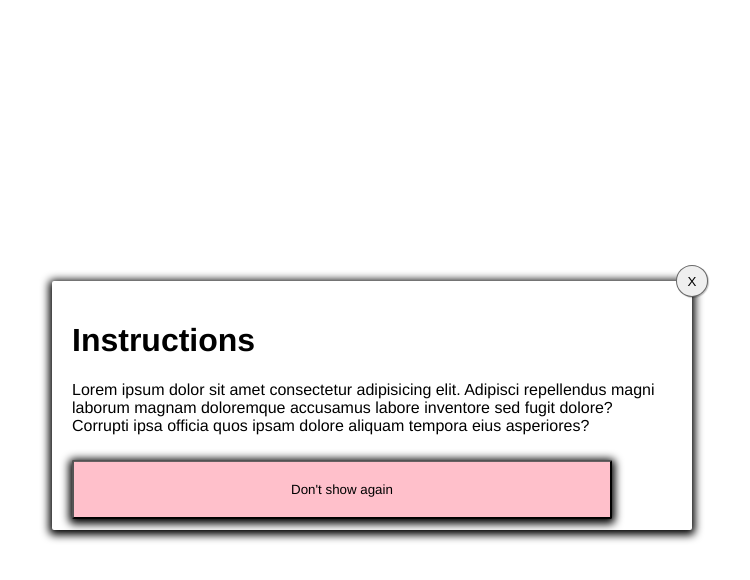
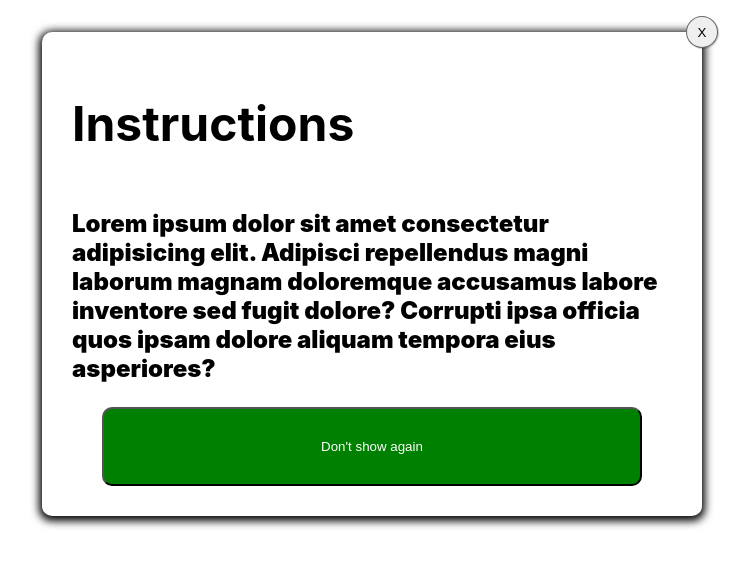
Before and after one commit to nology-tech/grand-bequest, a React (Create React App) app: page / in a window 1280 px wide. Shown: the top 580 px of the page, without its empty margins (268-1018 px from the left). Built offline with nearby package versions, Linux system fonts and the light colour scheme.

Commit message:
Styled dont show button

```diff
--- a/src/components/Modal/Modal.jsx
+++ b/src/components/Modal/Modal.jsx
@@ -5,26 +5,30 @@ const Modal = (props) => {
   const { show, handleDismiss, handleClose } = props;
   return (
     <>
-      <div className={show ? "popUp modal" : "popUp hide"}>
+      <div className={show ? "popUp popUp__modal" : "popUp hide"}>
         <button onClick={handleClose} className="popUp__closeButton">
           X
         </button>
+        <div className="popUp__container">
           <h1 className="popUp__heading">Instructions</h1>
           <p className="popUp__paragraph">
             Lorem ipsum dolor sit amet consectetur adipisicing elit. Adipisci
-          repellendus magni laborum magnam doloremque accusamus labore inventore
-          sed fugit dolore? Corrupti ipsa officia quos ipsam dolore aliquam
-          tempora eius asperiores?
+            repellendus magni laborum magnam doloremque accusamus labore
+            inventore sed fugit dolore? Corrupti ipsa officia quos ipsam dolore
+            aliquam tempora eius asperiores?
           </p>
           <button
             onClick={handleDismiss}
             className={
-            show ? "modal popUp__dontShowButton" : "hide popUp__dontShowButton"
+              show
+                ? "popUp__modal popUp__dontShowButton"
+                : "hide popUp__dontShowButton"
             }
           >
             Don't show again
           </button>
         </div>
+      </div>
     </>
   );
 };
--- a/src/components/Modal/Modal.scss
+++ b/src/components/Modal/Modal.scss
@@ -6,19 +6,24 @@
   display: none;
 }
 
-.modal {
+.popUp {
+  font-weight: 900;
+  // -webkit-text-stroke: 1px white;
+  font-size: 24px;
+  box-shadow: 1px 1px 6px rgba(0, 0, 0, 0.705);
+  &__modal {
     width: 60%;
     position: relative;
     margin: 0px auto;
     padding: 20px;
     background-color: #fff;
-  border-radius: 2px;
-  transform: translateY(100%);
+
+    // transform: translateY(100%);
     transition: transform 0.2s ease;
     box-shadow: 0 2px 8px 3px;
-  font-family: Helvetica, Arial, sans-serif;
+    padding: 30px;
+    border-radius: 10px;
   }
-.popUp {
   // &__paragraph {
   //   display: flex;
   //   justify-content: center;
@@ -38,9 +43,13 @@
     border: 1px solid rgba(0, 0, 0, 0.562);
   }
   &__dontShowButton {
-    background-color: pink;
+    background: Green;
+    color: white;
     width: 90%;
-    position: relative;
-    bottom: 50px;
+    // position: relative;
+  }
+  &__container {
+    display: flex;
+    flex-direction: column;
   }
 }
```
Lines whose indentation alone changed are shown as unchanged.
